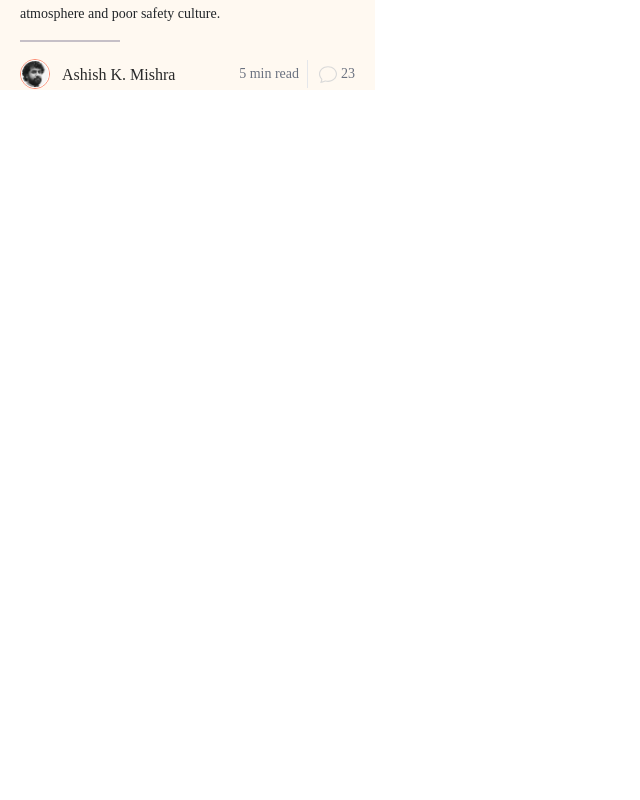
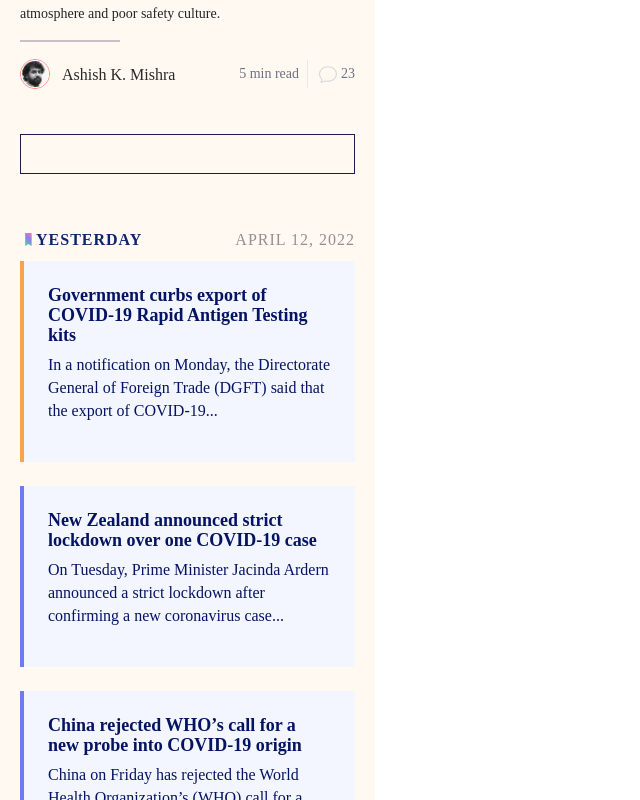
Before and after one commit to ymrg3307/tmc-assignment, a Next.js app: page / in a window 1280 px wide. Shown: the part 1840-2640 px from the top of the page, without its empty margins (0-640 px from the left). Before the commit the page ends 1930 px from the top, so only its background shows below. Built offline with nearby package versions, Linux system fonts and the light colour scheme.

Commit message:
yesterday section and block separator implemented

```diff
--- /dev/null
+++ b/src/app/atoms/blockseparator/BlockSeparator.jsx
@@ -0,0 +1,13 @@
+import styles from './BlockSeparator.module.css'
+
+const BlockSeparator = ({ borderConfig, bgImage }) => {
+
+    const borderStyleValue = `${borderConfig.borderWidth ?? '0px'} solid ${borderConfig.borderColor ?? ''}`
+
+    return (
+        <div className={styles.blockSeparator} style={{ border: borderStyleValue, backgroundImage: bgImage ?? null }}>
+        </div>
+    )
+}
+
+export default BlockSeparator
--- /dev/null
+++ b/src/app/atoms/blockseparator/BlockSeparator.module.css
@@ -0,0 +1,4 @@
+.blockSeparator{
+    height: 40px;
+    width: 100%;
+}
--- /dev/null
+++ b/src/app/molecules/overiewcardwithbadge/OveriewCardWithbadge.jsx
@@ -0,0 +1,19 @@
+import React from 'react'
+import styles from './OveriewCardWithbadge.module.css'
+const OveriewCardWithbadge = ({ cardheading, cardContent, leftBorderColor, marginTop = '24px' }) => {
+    return (
+        <div
+            className={`${styles.overViewCardContainer}`}
+            style={{ borderLeftColor: `${leftBorderColor ?? '#F7A34B'}`,marginTop:`${marginTop}` }}
+        >
+            <h2 className={styles.overvieCardHeading}>
+                {cardheading}
+            </h2>
+            <p className={styles.overvieCardContent}>
+                {cardContent}
+            </p>
+        </div>
+    )
+}
+
+export default OveriewCardWithbadge
--- /dev/null
+++ b/src/app/molecules/overiewcardwithbadge/OveriewCardWithbadge.module.css
@@ -0,0 +1,26 @@
+.overViewCardContainer {
+    display: flex;
+    flex-direction: column;
+    justify-content: space-evenly;
+    align-items: flex-start;
+    background-color: #F3F5FF;
+    padding: 24px;
+    border-left: 4px solid;
+}
+
+.overvieCardHeading {
+    color: #051462;
+    font-family: matteo;
+    font-size: 18px;
+    line-height: 20px;
+    font-weight: 600;
+}
+
+.overvieCardContent {
+    color: #051462;
+    font-family: matteo;
+    font-size: 16px;
+    line-height: 23px;
+    font-weight: 400;
+    text-overflow: ellipsis;
+}
--- a/src/app/molecules/motocard/todayssection/TodaysSection.jsx
+++ b/src/app/molecules/todayssection/TodaysSection.jsx
@@ -1,6 +1,6 @@
 import React from 'react'
 import styles from './TodaysSection.module.css'
-import ArticleOverview from '../../articleoverview/ArticleOverview'
+import ArticleOverview from '../articleoverview/ArticleOverview'
 
 const TodaysSection = () => {
     return (
--- /dev/null
+++ b/src/app/molecules/yesterdaysection/YesterdaySection.jsx
@@ -0,0 +1,42 @@
+import React from 'react'
+import styles from './YesterdaySection.module.css'
+import OveriewCardWithbadge from '../overiewcardwithbadge/OveriewCardWithbadge'
+import Image from 'next/image'
+const YesterdaySection = () => {
+    return (
+        <div className={styles.yesterdaySectionContainer}>
+            <div className={styles.headingContainer}>
+                <div className={styles.bookmarkHeadingContainer}>
+                    <Image src="/Vector_437.svg" height={15} width={16} />
+                    <h3 className={styles.heading}>YESTERDAY</h3>
+                </div>
+                <h3 className={styles.date}>APRIL 12, 2022</h3>
+            </div>
+            <div className={styles.overviewCardSection}>
+                <OveriewCardWithbadge leftBorderColor={'#F7A34B'}
+                    cardContent={'In a notification on Monday, the Directorate General of Foreign Trade (DGFT) said that the export of COVID-19...'}
+                    cardheading={'Government curbs export of COVID-19 Rapid Antigen Testing kits'}
+                    marginTop='12px'
+                />
+                <OveriewCardWithbadge leftBorderColor={'#6C7AF6'}
+                    cardContent={'On Tuesday, Prime Minister Jacinda Ardern announced a strict lockdown after confirming a new coronavirus case...'}
+                    cardheading={'New Zealand announced strict lockdown over one COVID-19 case'}
+                />
+                <OveriewCardWithbadge leftBorderColor={'#6C7AF6'}
+                    cardContent={'China on Friday has rejected the World Health Organization’s (WHO) call for a new probe into the origi...'}
+                    cardheading={'China rejected WHO’s call for a new probe into COVID-19 origin'}
+                />
+                <OveriewCardWithbadge leftBorderColor={'#DE0046'}
+                    cardContent={'China on Friday has rejected the World Health Organization’s (WHO) call for a new probe into the origi...'}
+                    cardheading={'New Zealand announced strict lockdown over one COVID-19 case'}
+                />
+                <OveriewCardWithbadge leftBorderColor={'#6C7AF6'}
+                    cardContent={'China on Friday has rejected the World Health Organization’s (WHO) call for a new probe into the origi...'}
+                    cardheading={'Government curbs export of COVID-19 Rapid Antigen Testing kits'}
+                />
+            </div>
+        </div>
+    )
+}
+
+export default YesterdaySection
--- /dev/null
+++ b/src/app/molecules/yesterdaysection/YesterdaySection.module.css
@@ -0,0 +1,38 @@
+.yesterdaySectionContainer {
+    width: 100%;
+    display: flex;
+    flex-direction: column;
+    justify-content: center;
+    align-items: center;
+    padding-left: 20px;
+    padding-right: 20px;
+    margin-top: 56px;
+}
+
+.bookmarkHeadingContainer{
+    display: flex;
+    align-items: center;
+    justify-content: center;
+}
+
+.headingContainer {
+    width: 100%;
+    display: flex;
+    justify-content: space-between;
+    align-items: center;
+}
+
+.heading,.date {
+    color: #0D256C;
+    font-family: matteo;
+    line-height: 19px;
+    font-size: 16px;
+    letter-spacing: 1px;
+    font-weight: 700;
+    margin-bottom: 0;
+}
+
+.date {
+    color: #29292980;
+    font-weight: 400;
+}
--- a/src/app/organisms/mainsection/MainSection.jsx
+++ b/src/app/organisms/mainsection/MainSection.jsx
@@ -1,13 +1,24 @@
 import MotoCard from "@/app/molecules/motocard/MotoCard"
-import TodaysSection from "@/app/molecules/motocard/todayssection/TodaysSection"
+import TodaysSection from "@/app/molecules/todayssection/TodaysSection"
 import RecentNews from "@/app/molecules/recentnews/RecentNews"
+import YesterdaySection from "@/app/molecules/yesterdaysection/YesterdaySection"
+import BlockSeparator from "@/app/atoms/blockseparator/BlockSeparator"
 
 const MainSection = () => {
   return (
-    <main style={{backgroundColor: '#FFF9F1'}}>
-        <MotoCard />
-        <RecentNews />
-        <TodaysSection />
+    <main style={{ width: '100%', backgroundColor: '#FFF9F1' }}>
+      <MotoCard />
+      <RecentNews />
+      <TodaysSection />
+      <div style={{ marginLeft: '20px', marginRight: '20px', marginTop: '44px' }}>
+        <BlockSeparator borderConfig={{borderColor:'#1E1B4B',borderWidth:'1px'}}/>
+      </div>
+      <YesterdaySection />
+      <div style={{ marginLeft: '20px', marginRight: '20px', marginTop: '32px' }}>
+        <BlockSeparator borderConfig={{borderColor:'#1E1B4B',borderWidth:'0'}}
+        bgImage="linear-gradient(90.97deg, #6C7AF7 0%, #A97DF1 99.9%)"
+        />
+      </div>
     </main>
   )
 }
```
Also changed, not shown: public/Vector_437.svg (added), src/app/molecules/todayssection/TodaysSection.module.css (renamed from src/app/molecules/motocard/todayssection/TodaysSection.module.css), 1 other file (tests, documents, lock files or other folders).
